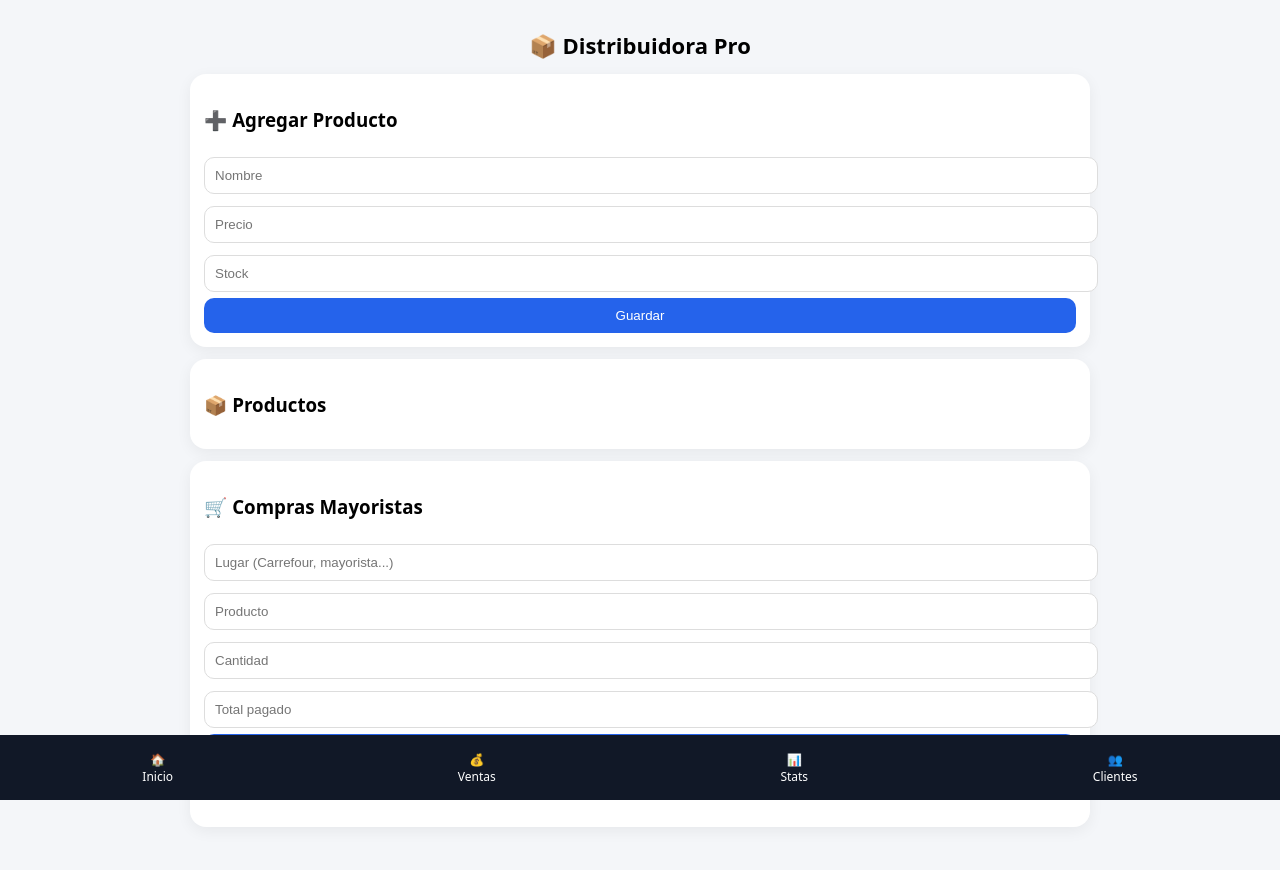
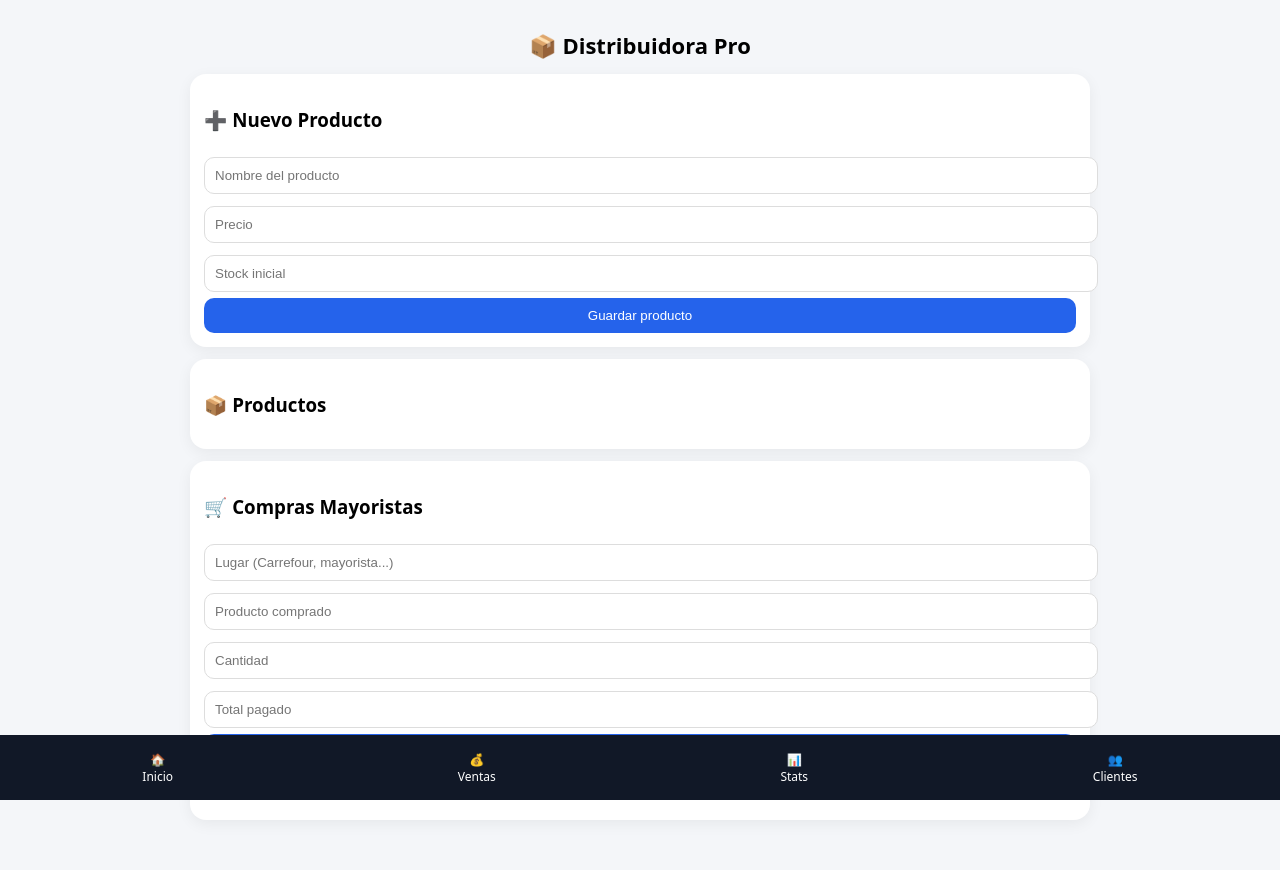
Before and after one commit to nicomartinezytm-pixel/distribuidora, a Flask app: page / in a window 1280 px wide. Shown: the top 870 px of the page. After the commit the page ends 825 px from the top, so only its background shows below. Run offline with Flask 3, Linux system fonts and the light colour scheme; data that the repository does not hold is empty.

Commit message:
Update index.html

```diff
--- a/templates/index.html
+++ b/templates/index.html
@@ -7,31 +7,33 @@
 
 <!-- ================= PRODUCTO ================= -->
 <div class="card">
-        <h3>➕ Agregar Producto</h3>
+<h3>➕ Nuevo Producto</h3>
 
 <form method="POST" action="/agregar_producto">
-            <input name="nombre" placeholder="Nombre" required>
-            <input name="precio" placeholder="Precio" required>
-            <input name="stock" placeholder="Stock" required>
-            <button type="submit">Guardar</button>
+<input name="nombre" placeholder="Nombre del producto">
+<input name="precio" placeholder="Precio">
+<input name="stock" placeholder="Stock inicial">
+<button type="submit">Guardar producto</button>
 </form>
+
 </div>
 
-    <!-- ================= LISTA ================= -->
+<!-- ================= LISTA PRODUCTOS ================= -->
 <div class="card">
 <h3>📦 Productos</h3>
 
 {% for p in productos %}
 <div class="card">
 <b>{{p['nombre']}}</b><br>
-            💰 ${{p['precio']}}<br>
+💰 Precio: ${{p['precio']}}<br>
 📦 Stock: {{p['stock']}}<br>
 
 <a href="/eliminar_producto/{{p['id']}}">
-                <button>❌ Eliminar</button>
+<button class="red">Eliminar</button>
 </a>
 </div>
 {% endfor %}
+
 </div>
 
 <!-- ================= COMPRAS ================= -->
@@ -40,17 +42,20 @@
 
 <form method="POST" action="/agregar_compra">
 
-            <input name="lugar" placeholder="Lugar (Carrefour, mayorista...)" required>
-            <input name="producto" placeholder="Producto" required>
-            <input name="cantidad" type="number" placeholder="Cantidad" required>
-            <input name="total" type="number" step="0.01" placeholder="Total pagado" required>
+<input name="lugar" placeholder="Lugar (Carrefour, mayorista...)">
+<input name="producto" placeholder="Producto comprado">
+<input name="cantidad" placeholder="Cantidad">
+
+<input name="total" placeholder="Total pagado">
 
 <button type="submit">Registrar compra</button>
+
 </form>
 
-        <p style="font-size:13px;">
-            📌 Esta compra se guarda y sirve para el control de gastos.
+<p style="font-size:12px;color:gray;margin-top:8px;">
+✔ Esto suma stock automáticamente si el producto existe
 </p>
+
 </div>
 
 </div>
```
Lines whose indentation alone changed are shown as unchanged.
